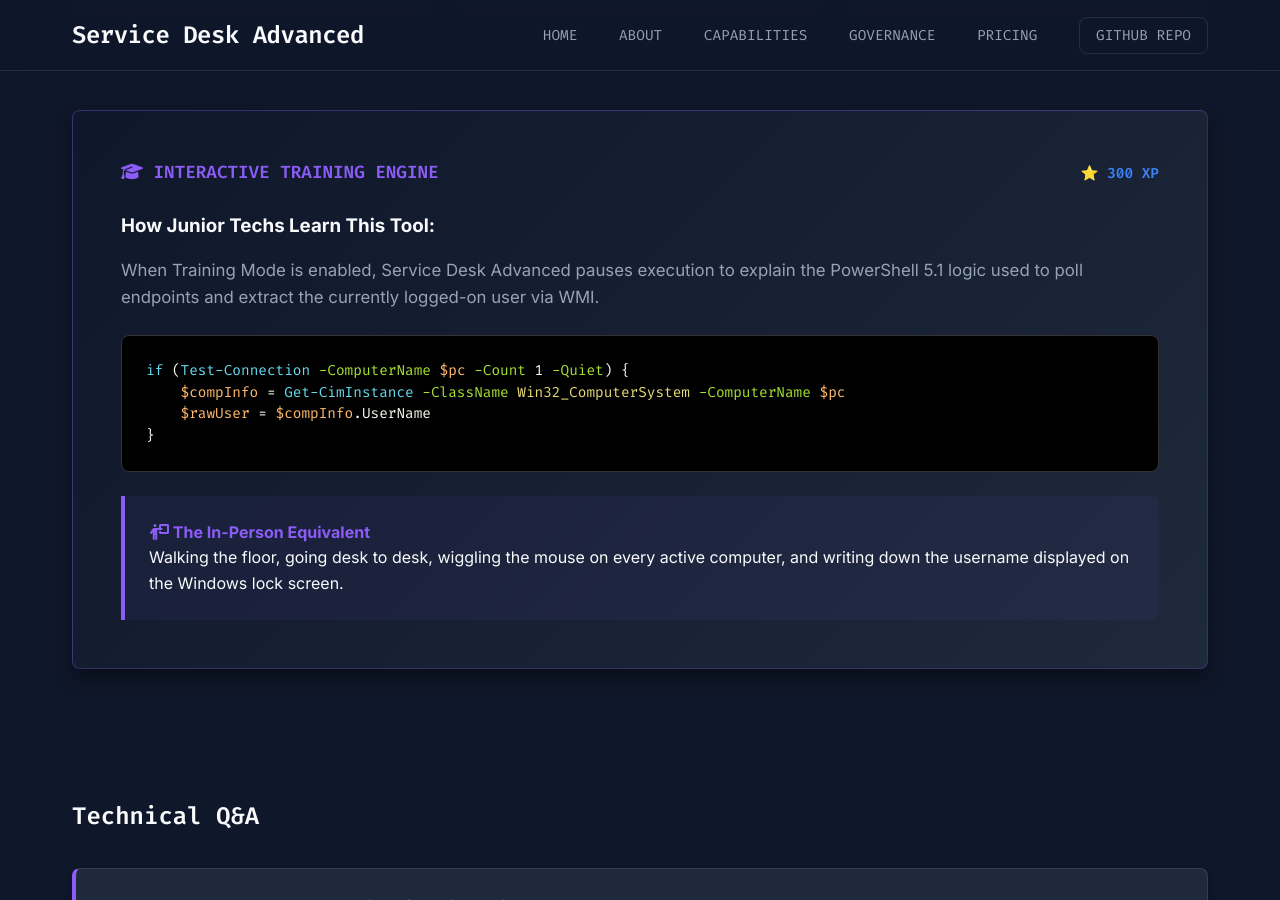
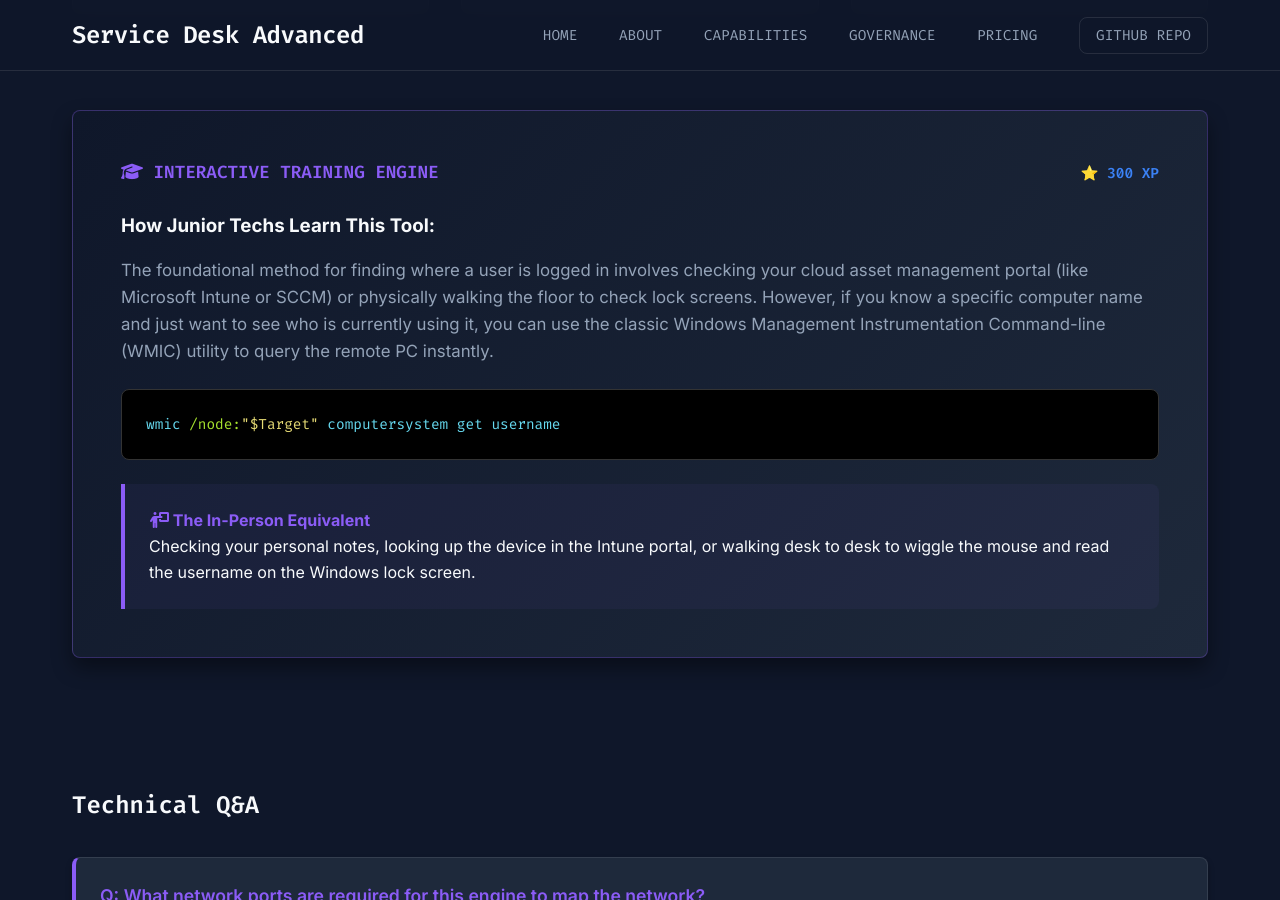
Before and after one commit to BobbyBurnsy/ServiceDeskAdvanced.com, a Jekyll site: the page built from network-asset-tracker.html, in a window 1280 px wide and 900 px high, scrolled down 1178 px. Built offline with Jekyll 4.4.1, drawn with Linux system fonts in a browser that asks for light colours.

Commit message:
Update network-asset-tracker.html

```diff
--- a/network-asset-tracker.html
+++ b/network-asset-tracker.html
@@ -80,19 +80,16 @@
 
         <h3 style="color: var(--text-primary); margin-bottom: 1rem;">How Junior Techs Learn This Tool:</h3>
         <p style="color: var(--text-secondary); font-size: 1.05rem; line-height: 1.6; margin-bottom: 1.5rem;">
-            When Training Mode is enabled, Service Desk Advanced pauses execution to explain the PowerShell 5.1 logic used to poll endpoints and extract the currently logged-on user via WMI.
+            The foundational method for finding where a user is logged in involves checking your cloud asset management portal (like Microsoft Intune or SCCM) or physically walking the floor to check lock screens. However, if you know a specific computer name and just want to see who is currently using it, you can use the classic Windows Management Instrumentation Command-line (WMIC) utility to query the remote PC instantly.
         </p>
 
         <div class="mock-code">
-            <span class="cmd">if</span> (<span class="cmd">Test-Connection</span> <span class="param">-ComputerName</span> <span class="var">$pc</span> <span class="param">-Count</span> 1 <span class="param">-Quiet</span>) {<br>
-            &nbsp;&nbsp;&nbsp;&nbsp;<span class="var">$compInfo</span> = <span class="cmd">Get-CimInstance</span> <span class="param">-ClassName</span> <span class="str">Win32_ComputerSystem</span> <span class="param">-ComputerName</span> <span class="var">$pc</span><br>
-            &nbsp;&nbsp;&nbsp;&nbsp;<span class="var">$rawUser</span> = <span class="var">$compInfo</span>.UserName<br>
-            }
+            <span class="cmd">wmic</span> <span class="param">/node:</span><span class="str">"$Target"</span> <span class="cmd">computersystem get username</span>
         </div>
 
         <div class="mock-inperson" style="border-left-color: var(--accent-purple); background: rgba(139, 92, 246, 0.05);">
             <h4 style="color: var(--accent-purple);"><i class="fa-solid fa-person-chalkboard"></i> The In-Person Equivalent</h4>
-            <p>Walking the floor, going desk to desk, wiggling the mouse on every active computer, and writing down the username displayed on the Windows lock screen.</p>
+            <p>Checking your personal notes, looking up the device in the Intune portal, or walking desk to desk to wiggle the mouse and read the username on the Windows lock screen.</p>
         </div>
     </div>
 </section>
```
